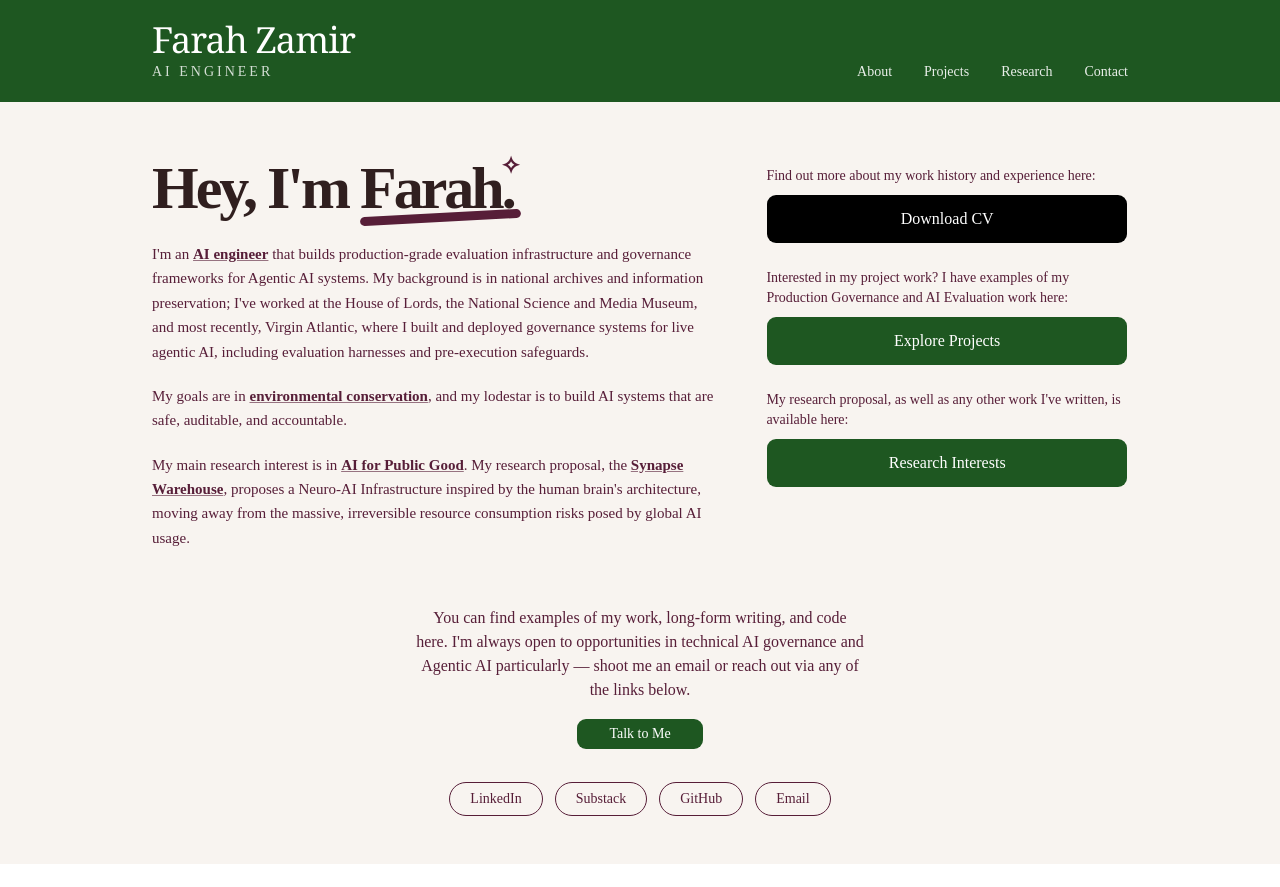
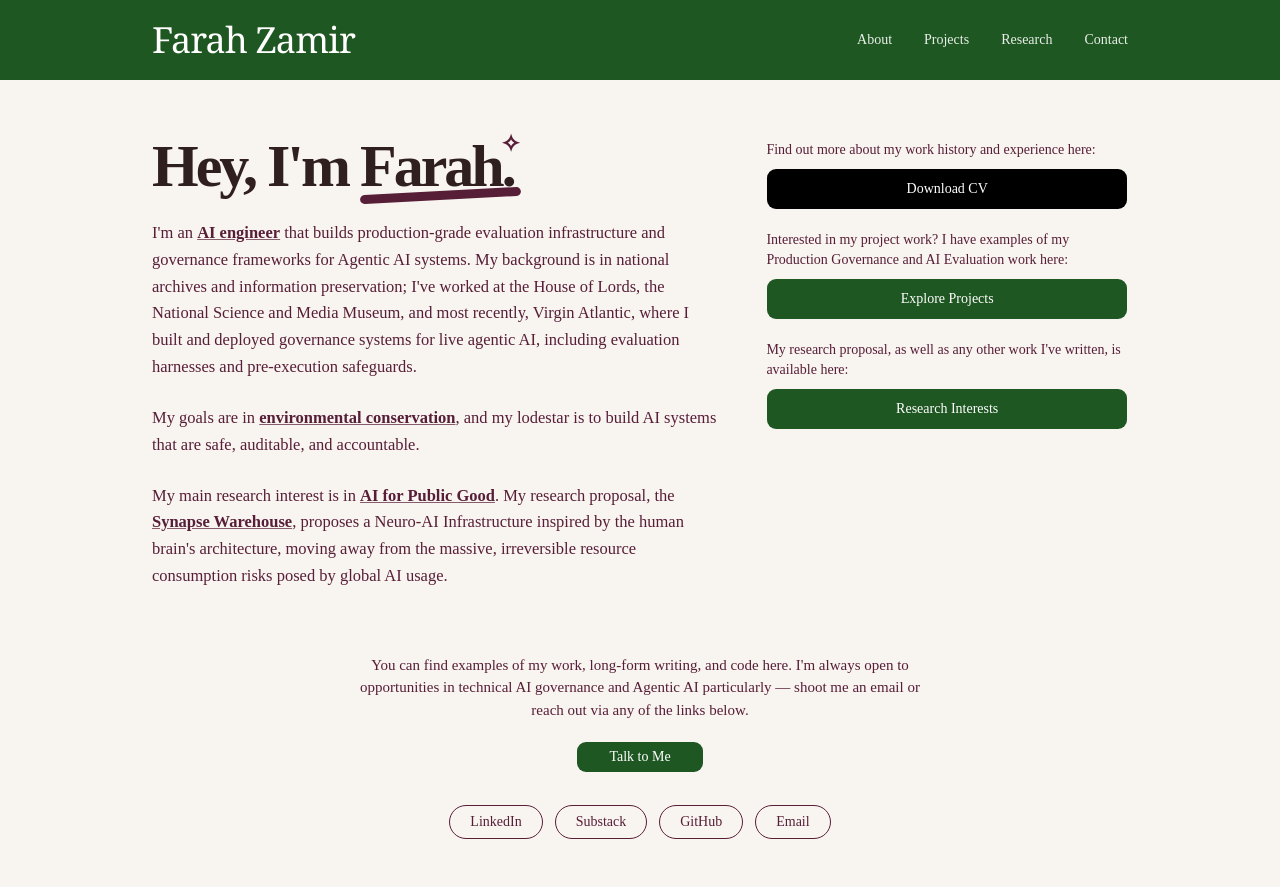
Before and after one commit to dynamicsofanaisteroid/farah-zamir-portfolio, a Next.js app: page / in a window 1280 px wide. Before the commit the page ends 864 px from the top, so only its background shows below. Built offline with nearby package versions, Linux system fonts and the light colour scheme.

Commit message:
Refine homepage - remove header subttile, bigger bio, smaller right-side buttons

```diff
--- a/app/page.tsx
+++ b/app/page.tsx
@@ -4,16 +4,12 @@ import { Button } from "@/components/ui/button"
 export default function Home() {
   return (
     <div className="min-h-screen bg-[#f8f4f0]">
-      {/* Dark Header */}
+      {/* Dark Header - Simpler */}
       <nav className="bg-[#1e5721] text-white">
-        <div className="max-w-5xl mx-auto px-6 py-5">
-          <div className="flex items-end justify-between">
-            <div>
+        <div className="max-w-5xl mx-auto px-6 py-5 flex justify-between items-center">
           <Link href="/" className="font-serif text-4xl tracking-tight text-white">
             Farah Zamir
           </Link>
-              <div className="text-sm text-white/80 tracking-[3px] mt-0.5">AI ENGINEER</div>
-            </div>
 
           <div className="flex gap-8 text-sm font-medium text-white/90">
             <Link href="/about" className="hover:text-white transition-colors">About</Link>
@@ -22,14 +18,13 @@ export default function Home() {
             <Link href="/contact" className="hover:text-white transition-colors">Contact</Link>
           </div>
         </div>
-        </div>
       </nav>
 
       {/* Hero Section */}
       <div className="max-w-5xl mx-auto px-6 pt-14 pb-12">
         <div className="grid md:grid-cols-5 gap-x-12 gap-y-10 items-start">
 
-          {/* Left Column - Bio */}
+          {/* Left Column - Main Bio (Bigger text) */}
           <div className="md:col-span-3">
             <h1 className="text-6xl font-semibold tracking-tighter text-[#301f1f] leading-none mb-6">
               Hey, I&apos;m{" "}
@@ -40,49 +35,49 @@ export default function Home() {
               </span>
             </h1>
 
-            <div className="space-y-5 text-[15px] leading-relaxed text-[#571e38]">
+            <div className="space-y-6 text-[16.5px] leading-relaxed text-[#571e38]">
               <p>
-                I&apos;m an <span className="font-semibold underline decoration-[#571e38]/60">AI engineer</span> that builds production-grade evaluation infrastructure and governance frameworks for Agentic AI systems. My background is in national archives and information preservation; I&apos;ve worked at the House of Lords, the National Science and Media Museum, and most recently, Virgin Atlantic, where I built and deployed governance systems for live agentic AI, including evaluation harnesses and pre-execution safeguards.
+                I&apos;m an <span className="font-semibold underline decoration-[#571e38]/70">AI engineer</span> that builds production-grade evaluation infrastructure and governance frameworks for Agentic AI systems. My background is in national archives and information preservation; I&apos;ve worked at the House of Lords, the National Science and Media Museum, and most recently, Virgin Atlantic, where I built and deployed governance systems for live agentic AI, including evaluation harnesses and pre-execution safeguards.
               </p>
 
               <p>
-                My goals are in <span className="font-semibold underline decoration-[#571e38]/60">environmental conservation</span>, and my lodestar is to build AI systems that are safe, auditable, and accountable.
+                My goals are in <span className="font-semibold underline decoration-[#571e38]/70">environmental conservation</span>, and my lodestar is to build AI systems that are safe, auditable, and accountable.
               </p>
 
               <p>
-                My main research interest is in <span className="font-semibold underline decoration-[#571e38]/60">AI for Public Good</span>. My research proposal, the <Link href="/research" className="font-semibold underline decoration-[#571e38]/60 hover:text-[#1e5721]">Synapse Warehouse</Link>, proposes a Neuro-AI Infrastructure inspired by the human brain&apos;s architecture, moving away from the massive, irreversible resource consumption risks posed by global AI usage.
+                My main research interest is in <span className="font-semibold underline decoration-[#571e38]/70">AI for Public Good</span>. My research proposal, the <Link href="/research" className="font-semibold underline decoration-[#571e38]/70 hover:text-[#1e5721]">Synapse Warehouse</Link>, proposes a Neuro-AI Infrastructure inspired by the human brain&apos;s architecture, moving away from the massive, irreversible resource consumption risks posed by global AI usage.
               </p>
             </div>
           </div>
 
-          {/* Right Column - CTAs */}
-          <div className="md:col-span-2 space-y-6 pt-2">
+          {/* Right Column - CTAs (Smaller / Secondary) */}
+          <div className="md:col-span-2 space-y-5 pt-1">
             <div>
               <p className="text-sm text-[#571e38] mb-2">Find out more about my work history and experience here:</p>
-              <Button asChild className="w-full bg-black hover:bg-[#301f1f] text-white py-6 text-base">
+              <Button asChild className="w-full bg-black hover:bg-[#301f1f] text-white py-5 text-sm">
                 <a href="/Farah_Zamir_CV.pdf" target="_blank">Download CV</a>
               </Button>
             </div>
 
             <div>
               <p className="text-sm text-[#571e38] mb-2">Interested in my project work? I have examples of my Production Governance and AI Evaluation work here:</p>
-              <Button asChild className="w-full bg-[#1e5721] hover:bg-[#16451a] text-white py-6 text-base">
+              <Button asChild className="w-full bg-[#1e5721] hover:bg-[#16451a] text-white py-5 text-sm">
                 <Link href="/projects">Explore Projects</Link>
               </Button>
             </div>
 
             <div>
               <p className="text-sm text-[#571e38] mb-2">My research proposal, as well as any other work I&apos;ve written, is available here:</p>
-              <Button asChild className="w-full bg-[#1e5721] hover:bg-[#16451a] text-white py-6 text-base">
+              <Button asChild className="w-full bg-[#1e5721] hover:bg-[#16451a] text-white py-5 text-sm">
                 <Link href="/research">Research Interests</Link>
               </Button>
             </div>
           </div>
         </div>
 
-        {/* Bottom CTA + Social */}
-        <div className="mt-14 text-center">
-          <p className="text-[#571e38] mb-4 max-w-md mx-auto">
+        {/* Bottom Section */}
+        <div className="mt-16 text-center max-w-xl mx-auto">
+          <p className="text-[#571e38] mb-5 text-[15px]">
             You can find examples of my work, long-form writing, and code here. I&apos;m always open to opportunities in technical AI governance and Agentic AI particularly — shoot me an email or reach out via any of the links below.
           </p>
 
```
Lines whose indentation alone changed are shown as unchanged.
